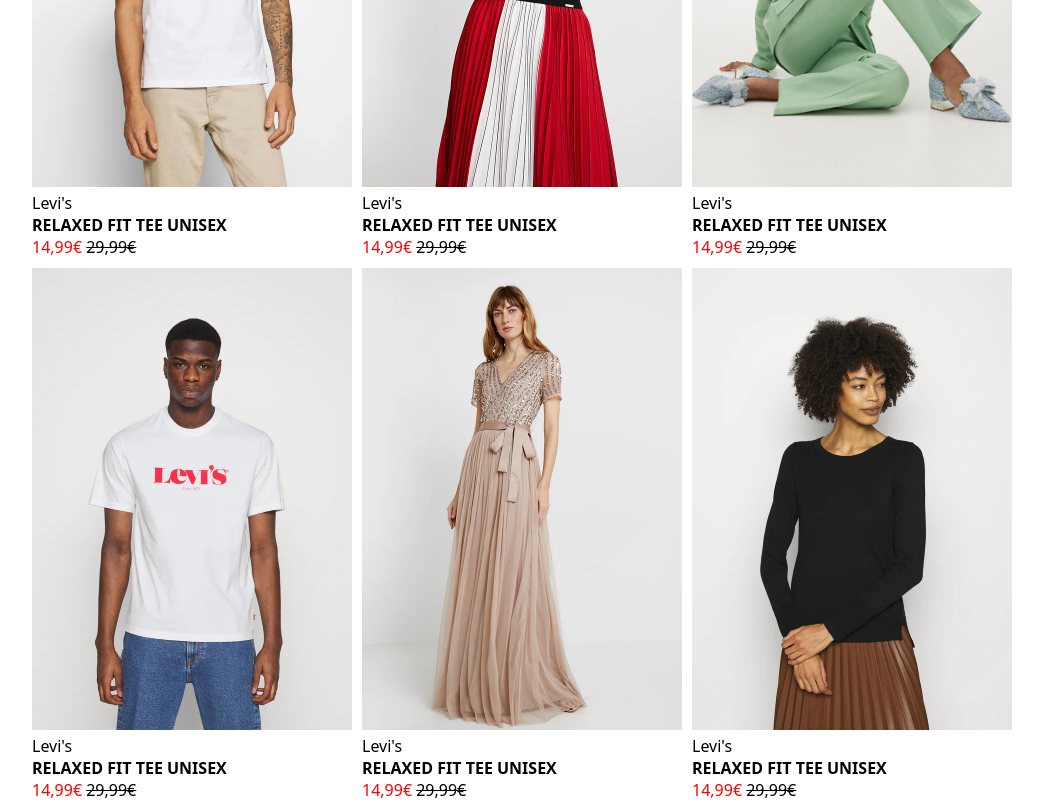
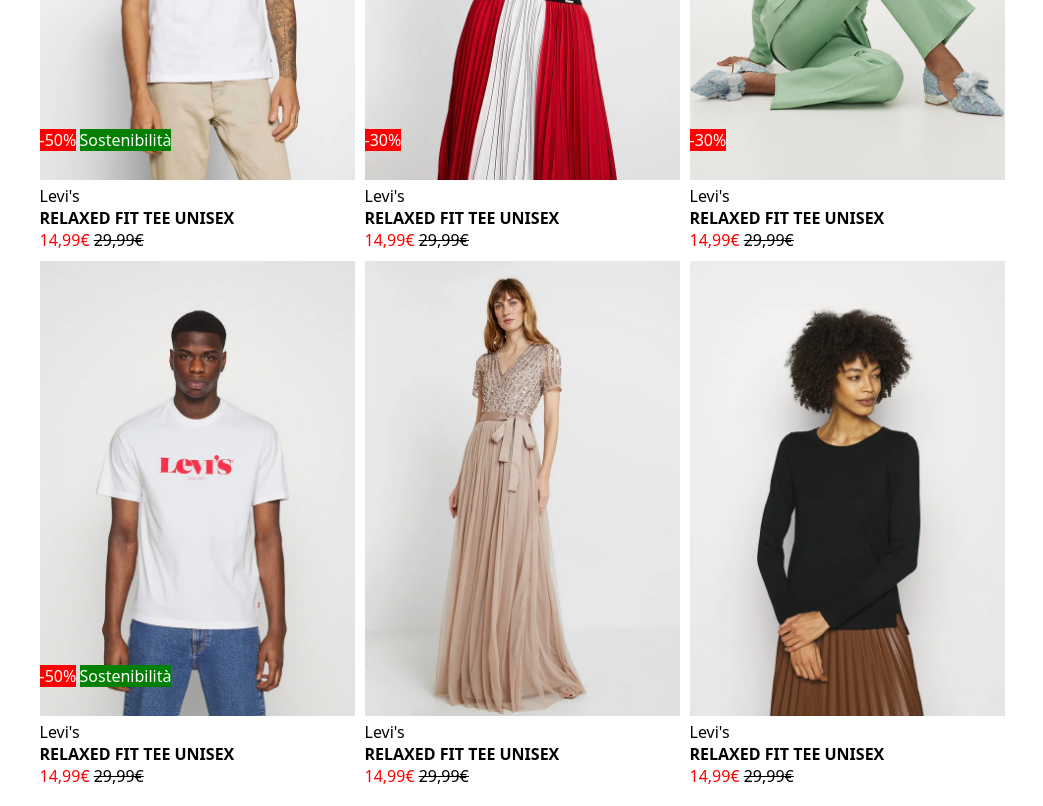
Before and after one commit to SimoneZampieri/html-css-boolando, a plain HTML site: page index.html in a window 1280 px wide. Shown: the part 380-1186 px from the top of the page, without its empty margins (118-1161 px from the left). Drawn offline with Linux system fonts and the light colour scheme.

Commit message:
aggiunti sconti

```diff
--- a/css/style.css
+++ b/css/style.css
@@ -17,6 +17,7 @@ header{
     left: 0;
     top: 0;
     width: 100%;
+    z-index: 99;
 }
 
 .headercont{
@@ -38,7 +39,7 @@ header{
     font-size: 15px;
 }
 
-.headercont img{
+.logo img{
     width: 150px;
     height: 40px;
 }
@@ -60,24 +61,44 @@ i{
 }
 
 .card{
-    width: 33%;
+    width: calc(33% - 5px);
     padding: 5px;
+    position: relative;
 }
 
 img{
     width: 100%;
 }
 
+.cornice{
+    position: relative;
+
+}
+
 .card p:last-child{
     color: red;
 }
 
-.card span{
+.card p span{
     color: black;
     text-decoration: line-through;
 }
 
+.sconto{
+    background-color: red;
+    color: white;
+    position: absolute;
+    left: 0;
+    bottom: 100px;
+}
 
+.verde{
+    background-color: green;
+    color: white;
+    position: absolute;
+    bottom: 100px;
+    left: 40px;
+}
 /* footer */
 
 /*.footercont{
--- a/index.html
+++ b/index.html
@@ -17,7 +17,7 @@
                     <span>Uomo</span>
                     <span>Bambino</span>
                 </div>
-                <div>
+                <div class="logo">
                     <img src="./img/boolean-logo.png" alt="Boolando">
                 </div>
                 <div class="icons">
@@ -33,45 +33,66 @@
         <div class="maincont dflex">
 
                <div class="card">
+                <div class="cornice">
                     <img src="./img/1.webp" alt="Levis">
+                    <span class="sconto">-50%</span>
+                    <span class="verde">Sostenibilità</span>
+                    <p>Levi's</p>
+                    <h4>RELAXED FIT TEE UNISEX</h4>
+                    <p>14,99&euro; <span>29,99&euro;</span></p>
+                </div>
+               </div>
+
+               <div class="card">
+                <div class="cornice">
+                    <img src="./img/2.webp" alt="Guess">
+                    <span class="sconto">-30%</span>
+                    <p>Levi's</p>
+                    <h4>RELAXED FIT TEE UNISEX</h4>
+                    <p>14,99&euro; <span>29,99&euro;</span></p>
+                </div>
+               </div>
+
+               <div class="card">
+                <div class="cornice">
+                    <img src="./img/3.webp" alt="Verde">
+                    <span class="sconto">-30%</span>
                     <p>Levi's</p>
                     <h4>RELAXED FIT TEE UNISEX</h4>
                     <p>14,99&euro; <span>29,99&euro;</span></p>
                 </div>
 
+               </div>
+
                <div class="card">
-                <img src="./img/2.webp" alt="Guess">
+                <div class="cornice">
+                    <img src="./img/4.webp" alt="Levis">
+                    <span class="sconto">-50%</span>
+                    <span class="verde">Sostenibilità</span>
                     <p>Levi's</p>
                     <h4>RELAXED FIT TEE UNISEX</h4>
                     <p>14,99&euro; <span>29,99&euro;</span></p>
                 </div>
-
-               <div class="card">
-                <img src="./img/3.webp" alt="Verde">
-                <p>Levi's</p>
-                <h4>RELAXED FIT TEE UNISEX</h4>
-                <p>14,99&euro; <span>29,99&euro;</span></p>
                </div>
 
                <div class="card">
-                <img src="./img/4.webp" alt="Levis">
-                <p>Levi's</p>
-                <h4>RELAXED FIT TEE UNISEX</h4>
-                <p>14,99&euro; <span>29,99&euro;</span></p>
-               </div>
-
-               <div class="card">
+                <div class="cornice">
+                    <div class="cornice">
                         <img src="./img/5.webp" alt="Lungo">
                         <p>Levi's</p>
                         <h4>RELAXED FIT TEE UNISEX</h4>
                         <p>14,99&euro; <span>29,99&euro;</span></p>
                     </div>
+                </div>
+               </div>
 
                <div class="card">
+                <div class="cornice">
                     <img src="./img/6.webp" alt="Maglione">
                     <p>Levi's</p>
                     <h4>RELAXED FIT TEE UNISEX</h4>
                     <p>14,99&euro; <span>29,99&euro;</span></p>
+                </div>
                </div>
 
         </div>
```
Lines whose indentation alone changed are shown as unchanged.
